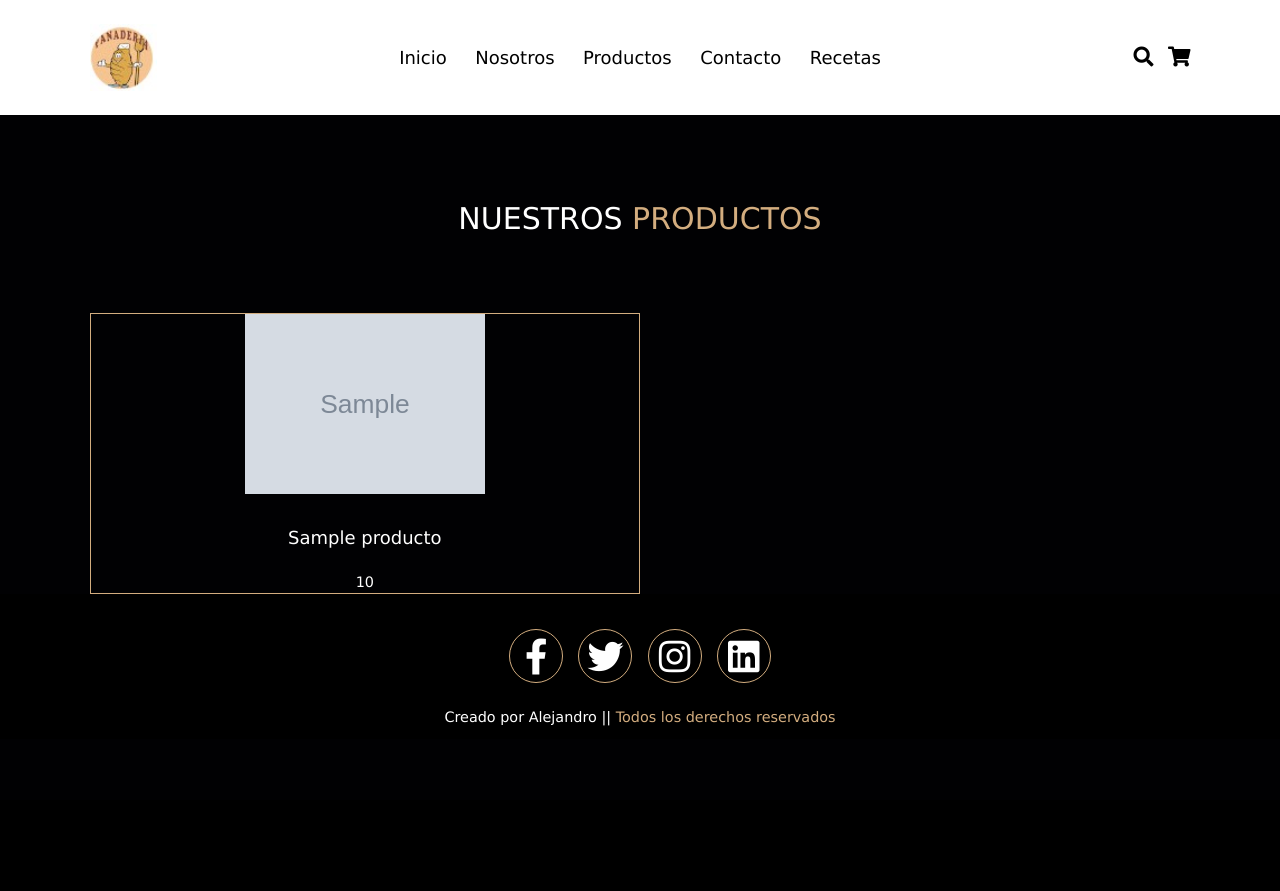
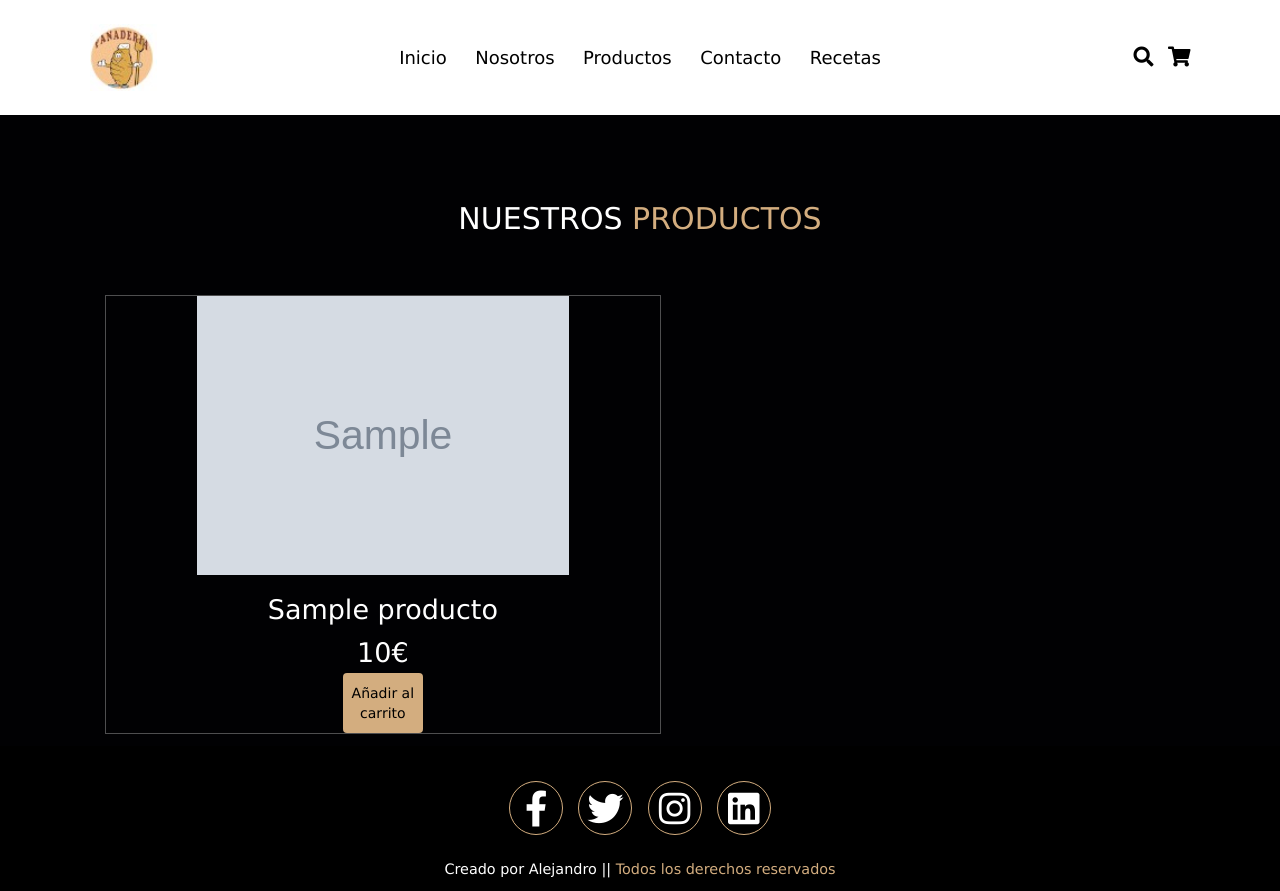
Before and after one commit to AlejandroSO-web/bakery, a Symfony app: template templates/lista_productos.html.twig in a window 1280 px wide. Before the commit the page ends 726 px from the top, so only its background shows below. Run offline with Twig, Linux system fonts and the light colour scheme; the template is opened without the code that fills it: most values are stand-ins (such as "Sample title", 1, 10 or a date in 2020); grey boxes marked "Sample" are stand-in pictures; some libraries are stand-ins or nearby versions.

Commit message:
Add files via upload
Bakery 2.0

```diff
--- a/public/css/estilo.css
+++ b/public/css/estilo.css
@@ -1,6 +1,7 @@
 :root{
     --main-color: #d3ad7f;
     --bg: #010103;
+    --border: .1rem solid rgba(255,255,255,.3);
 }
 
 *{
@@ -175,56 +176,83 @@ section{
     text-transform: uppercase;
     color: white;
 }
-.inicio .contenido p{
+/* .inicio .contenido p{
     font-size: 20px;
     font-weight: lighter;
     line-height: 2.5;
     text-transform: uppercase;
     color: white;
+} */
+
+/* productos.html */
+
+div.container::before{
+    content: none;
 }
 
-/* productos.html */
+.productos .container{
+    display: grid;
+    grid-template-columns: repeat(auto-fit, minmax(30rem,1fr));
+    gap:1.5rem;
+}
 .productos .titulo{
-    text-align: center;
-    color: #fff;
-    text-transform: uppercase;
-    font-size: 30px;
-    position: relative;
     padding-top: 100px;
 }
 .productos .titulo span{
     color: #d3ad7f;
     text-transform: uppercase;
 }
-.productos .contenedor{
-    padding-top: 1rem;
-    box-sizing: border-box;
+
+.productos .container .row-4{
+    text-align: center;
+    border:var(--border);
+    padding: -0.5rem;
 }
 
-.productos .contenedor .contiene{
-    float: left;
-    width: 50%;
-    position: relative;
-    padding: 0 8px;
-    text-align: center;
-    border: .1rem solid #d3ad7f;
-}
-.productos .contenedor .contiene img{
-    height: 10rem;
-}
-.productos .contenedor .contiene h3{
-
+.productos .container .row-4 .col a{
+    height: 4rem;
+    width: 4rem;
+    line-height: 2rem;
+    font-size: 1rem;
+    border: var(--border);
     color: #fff;
-    font-size: 1rem;
-    padding: 0.8rem 0;
+    margin: .3rem;
 }
 
-.productos .contenedor .contiene .precio{
+.productos .container .row-4 .col a:hover{
+    background: #d3ad7f;
+}
 
+.productos .container .row img{
+    padding: 2.5rem 0;
+}
+.productos .container .row-4 .img img{
+    height: 15.5rem;
+}
+
+.productos .container .row-4 .col h3{
+    color : #fff;
+    font-size: 1.5rem;
+}
+
+.productos .container .row-4 .col .precio{
     color: #fff;
-    font-size: 0.8rem;
-    padding: .1.5rem 0;
+    font-size: 1.5rem;
 }
+.productos .container .row-4 .col .precio span{
+    text-decoration: line-through;
+    font-weight: lighter;
+    font-size: 1.5rem;
+}
+
+.productos .container .row-4 .col button{
+    border-radius: 4px;
+    color : black;
+    background-color: #d3ad7f;
+    width: 80px;
+    height: 60px;
+}
+
 /*contacto.html*/
 .contacto .direccion{
     display: flex;
@@ -287,7 +315,6 @@ select{
 .footer{
     background: black;
     text-align: center;
-    clear: both;
 }
 
 .footer .rrss{
--- a/templates/partials/datos_producto.html.twig
+++ b/templates/partials/datos_producto.html.twig
@@ -1,6 +1,12 @@
-            <div class="contenedor">
-                <div class="contiene">
-                    <img src="/{{ producto.foto }}" alt="">
-                    <h3>{{ producto.nombre}}</h3>
-                    <div class="precio">{{ producto.precio}}</div>
-            </div>
+<div class="container">
+                <div class="row-4">
+                    <div class="img">
+                         <img src="/{{producto.foto}}" alt="">
+                    </div>
+                        <div class="col">
+                        <h3>{{producto.nombre}}</h3>
+                        <div class="precio">{{producto.precio}}€</div>
+                        <button>Añadir al carrito</button>
+                    </div>
+                </div>
+</div>
```
Also changed, not shown: templates/categoria.html.twig (added, +15 -0 lines), templates/page/productos.html.twig (+64 -9 lines), public/imagenes/banderilla.jpg (added), public/imagenes/pandeagua.jpg (added).
